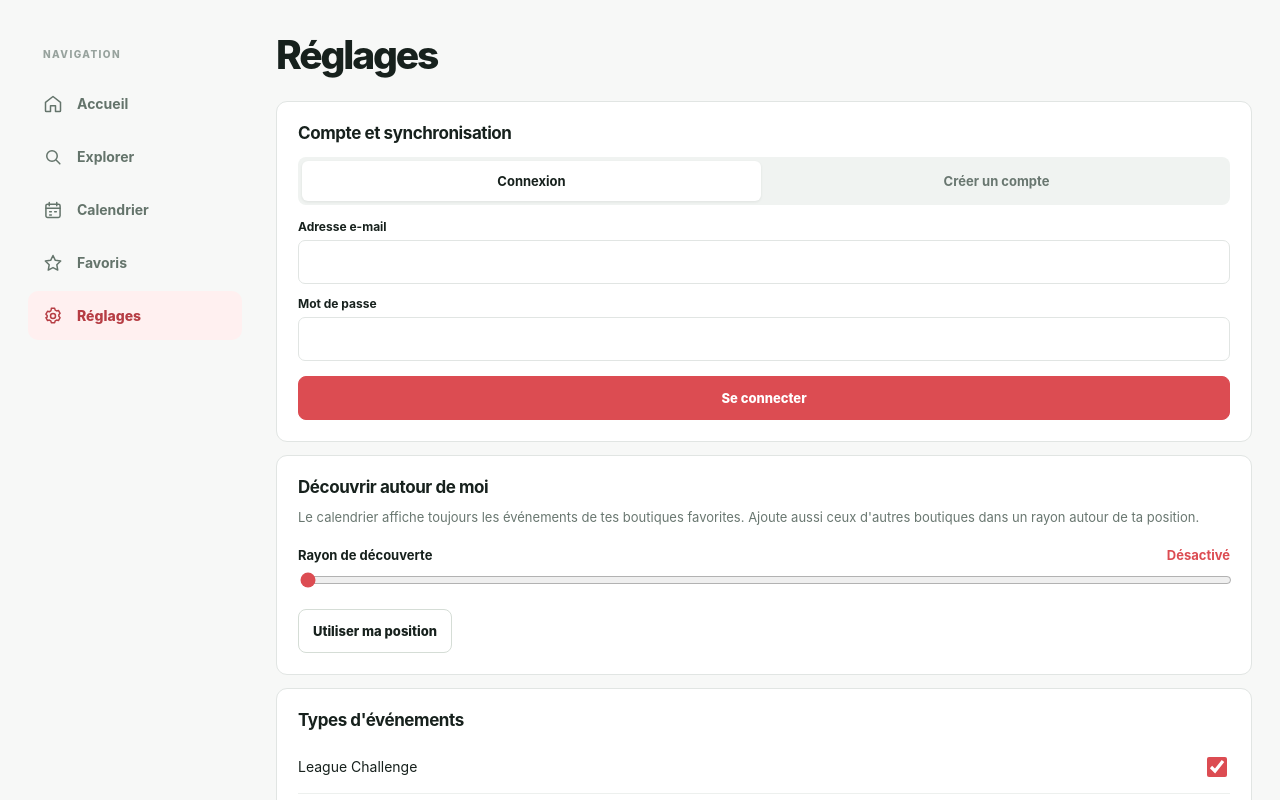
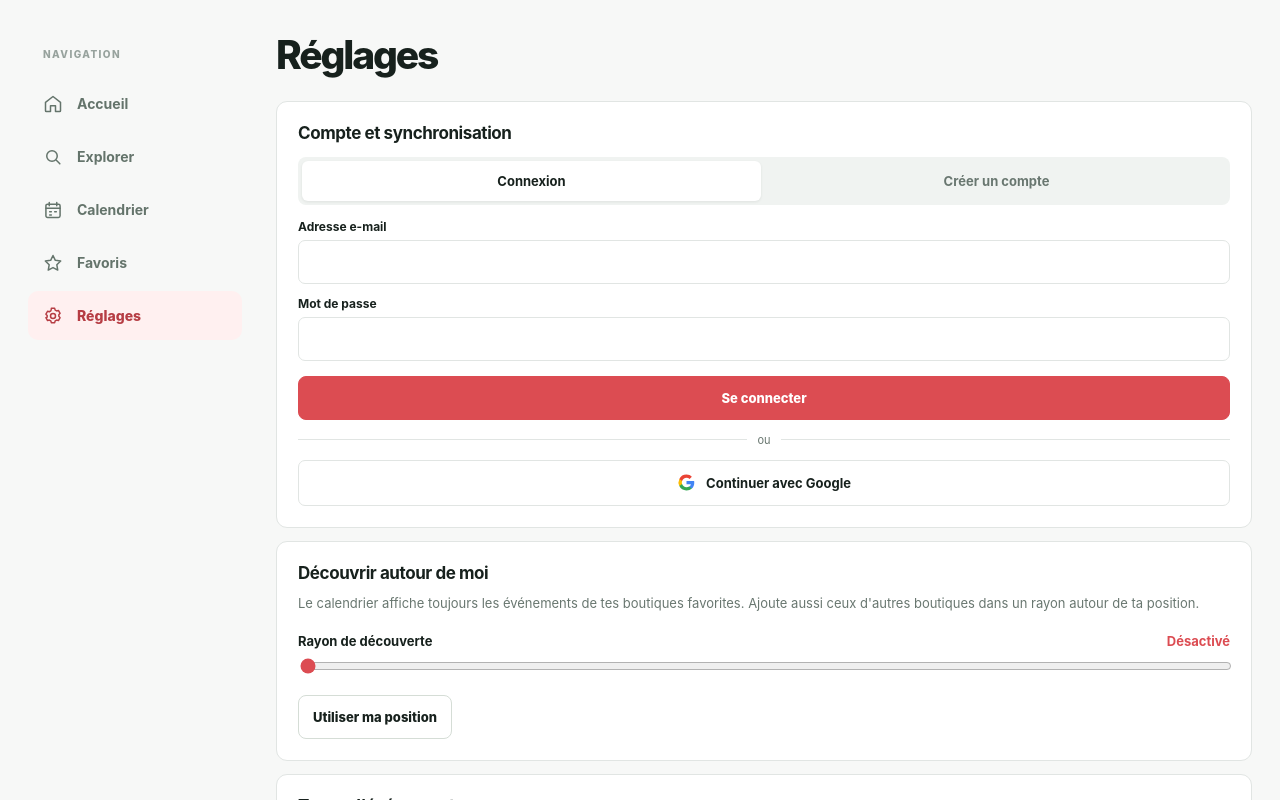
Before and after one commit to coeyn/poke-event-alert, a Next.js app in the folder apps/web/: page /reglages in a window 1280 px wide. Shown: the top 800 px of the page. Built offline with nearby package versions, Linux system fonts and the light colour scheme; no server answers.

Commit message:
feat(web): add Google sign-in

```diff
--- a/apps/web/app/globals.css
+++ b/apps/web/app/globals.css
@@ -223,6 +223,12 @@ button:disabled { cursor: not-allowed; }
 .accountForm label { display: grid; gap: 6px; color: var(--text); font-size: 12px; font-weight: 700; }
 .accountForm input { min-height: 44px; padding: 0 12px; border: 1px solid var(--line); border-radius: 7px; background: #fff; color: var(--text); font: inherit; }
 .accountForm .primaryButton { margin: 3px 0 0; }
+.accountDivider { display: flex; align-items: center; gap: 10px; margin: 13px 0; color: var(--muted); font-size: 11px; }
+.accountDivider::before, .accountDivider::after { height: 1px; flex: 1; background: var(--line); content: ""; }
+.googleAuthButton { display: flex; min-height: 46px; align-items: center; justify-content: center; gap: 10px; width: 100%; border: 1px solid var(--line); border-radius: 7px; background: #fff; color: var(--text); font: inherit; font-size: 13px; font-weight: 700; }
+.googleAuthButton:hover:not(:disabled) { background: #f8faf9; border-color: #c8d1cb; }
+.googleAuthButton:disabled { opacity: .65; }
+.googleAuthButton svg { width: 19px; height: 19px; }
 .settingHint, .mutedCard p { margin: 6px 0 15px; color: var(--muted); font-size: 13px; line-height: 1.55; }
 .settingRow { display: flex; align-items: center; justify-content: space-between; gap: 15px; min-height: 54px; padding: 7px 0; border-bottom: 1px solid #edf0ee; font-size: 14px; }
 .settingRow:last-child { border-bottom: 0; }
--- a/apps/web/components/FirebaseAccount.tsx
+++ b/apps/web/components/FirebaseAccount.tsx
@@ -3,8 +3,12 @@
 import { useEffect, useState, type FormEvent } from "react";
 import {
   createUserWithEmailAndPassword,
+  getRedirectResult,
+  GoogleAuthProvider,
   onAuthStateChanged,
   signInWithEmailAndPassword,
+  signInWithPopup,
+  signInWithRedirect,
   signOut,
   type User
 } from "firebase/auth";
@@ -21,6 +25,9 @@ export function FirebaseAccount() {
 
   useEffect(() => {
     if (!firebaseAuth) return;
+    void getRedirectResult(firebaseAuth).catch((error: unknown) => {
+      setMessage(authErrorMessage(error));
+    });
     return onAuthStateChanged(firebaseAuth, (nextUser) => {
       setUser(nextUser);
       if (nextUser) {
@@ -51,6 +58,36 @@ export function FirebaseAccount() {
     }
   }
 
+  async function signInWithGoogle() {
+    if (!firebaseAuth) return;
+    setBusy(true);
+    setMessage("");
+    const provider = new GoogleAuthProvider();
+    provider.setCustomParameters({ prompt: "select_account" });
+    const isMobile = /Android|iPhone|iPad|iPod/i.test(navigator.userAgent);
+
+    try {
+      if (isMobile) {
+        await signInWithRedirect(firebaseAuth, provider);
+      } else {
+        await signInWithPopup(firebaseAuth, provider);
+      }
+    } catch (error) {
+      const code = typeof error === "object" && error && "code" in error ? String(error.code) : "";
+      if (!isMobile && code.includes("popup-blocked")) {
+        try {
+          await signInWithRedirect(firebaseAuth, provider);
+          return;
+        } catch (redirectError) {
+          setMessage(authErrorMessage(redirectError));
+        }
+      } else {
+        setMessage(authErrorMessage(error));
+      }
+      setBusy(false);
+    }
+  }
+
   async function logout() {
     if (!firebaseAuth) return;
     await signOut(firebaseAuth);
@@ -72,7 +109,21 @@ export function FirebaseAccount() {
         <label>Mot de passe<input type="password" autoComplete={mode === "login" ? "current-password" : "new-password"} minLength={6} required value={password} onChange={(event) => setPassword(event.target.value)} /></label>
         <button type="submit" className="primaryButton" disabled={busy}>{busy ? "Patiente…" : mode === "login" ? "Se connecter" : "Créer mon compte"}</button>
       </form>
+      <div className="accountDivider"><span>ou</span></div>
+      <button type="button" className="googleAuthButton" onClick={() => void signInWithGoogle()} disabled={busy}>
+        <svg viewBox="0 0 48 48" aria-hidden="true"><path fill="#4285F4" d="M43.6 24.5c0-1.4-.1-2.8-.4-4.1H24v7.8h11a9.4 9.4 0 0 1-4.1 6.2v5h6.7c3.9-3.6 6-8.8 6-14.9Z"/><path fill="#34A853" d="M24 44c5.5 0 10.1-1.8 13.5-4.8l-6.7-5c-1.9 1.3-4.2 2-6.8 2-5.2 0-9.6-3.5-11.2-8.2H5.9v5.1A20 20 0 0 0 24 44Z"/><path fill="#FBBC05" d="M12.8 28a12 12 0 0 1 0-7.7v-5.1H5.9a20 20 0 0 0 0 17.9l6.9-5.1Z"/><path fill="#EA4335" d="M24 12.1c3 0 5.6 1 7.7 3l5.8-5.8C34 5.9 29.5 4 24 4A20 20 0 0 0 5.9 15.2l6.9 5.1c1.6-4.7 6-8.2 11.2-8.2Z"/></svg>
+        Continuer avec Google
+      </button>
     </>}
     {message && <p className="settingHint" role="status">{message}</p>}
   </section>;
 }
+
+function authErrorMessage(error: unknown) {
+  const code = typeof error === "object" && error && "code" in error ? String(error.code) : "";
+  if (code.includes("unauthorized-domain")) return "Ce domaine n’est pas autorisé dans Firebase Authentication. Ajoute coeyn.github.io dans les domaines autorisés.";
+  if (code.includes("popup-closed-by-user")) return "Connexion Google annulée.";
+  if (code.includes("account-exists-with-different-credential")) return "Un compte existe déjà avec cette adresse. Connecte-toi d’abord avec ton autre méthode.";
+  if (code.includes("operation-not-allowed")) return "Active la connexion Google dans Firebase Authentication.";
+  return error instanceof Error ? error.message : "Connexion Google impossible. Réessaie.";
+}
```
